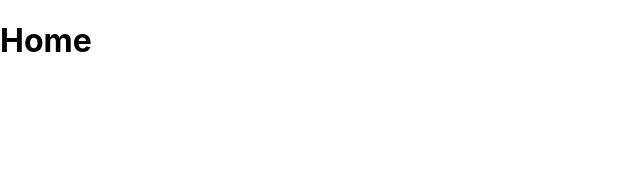
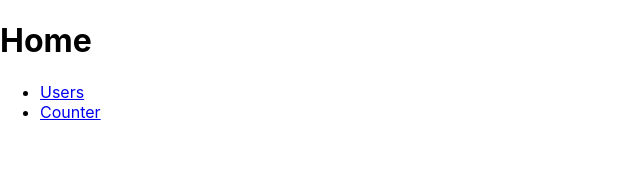
Before and after one commit to alexeimdev/messaging-app, a React (Create React App) app in the folder client/: page / in a window 1280 px wide. Shown: the top 172 px of the page, without its empty margins (0-640 px from the left). Built offline with nearby package versions, Linux system fonts and the light colour scheme.

Commit message:
Added homePage

```diff
--- a/client/src/App.js
+++ b/client/src/App.js
@@ -6,12 +6,15 @@ import {
 } from 'react-router-dom';
 import { UsersPage } from './pages/usersPage';
 import { CounterPage } from './pages/counterPage';
+import { HomePage } from './pages/homePage';
 
 function App() {
   return (
     <Router>
       <Switch>
-        <Route path="/" exact render={() => <h1>Home</h1>} />
+        <Route path="/" exact>
+          <HomePage />
+        </Route>
         <Route path="/users">
           <UsersPage />
         </Route>
--- /dev/null
+++ b/client/src/pages/homePage.js
@@ -0,0 +1,13 @@
+import { Link } from 'react-router-dom';
+
+export function HomePage(props) {
+    return (
+        <div>
+            <h1>Home</h1>
+            <ul>
+                <li><Link to="/users">Users</Link></li>
+                <li><Link to="/counter">Counter</Link></li>
+            </ul>
+        </div>
+    )
+}
```
